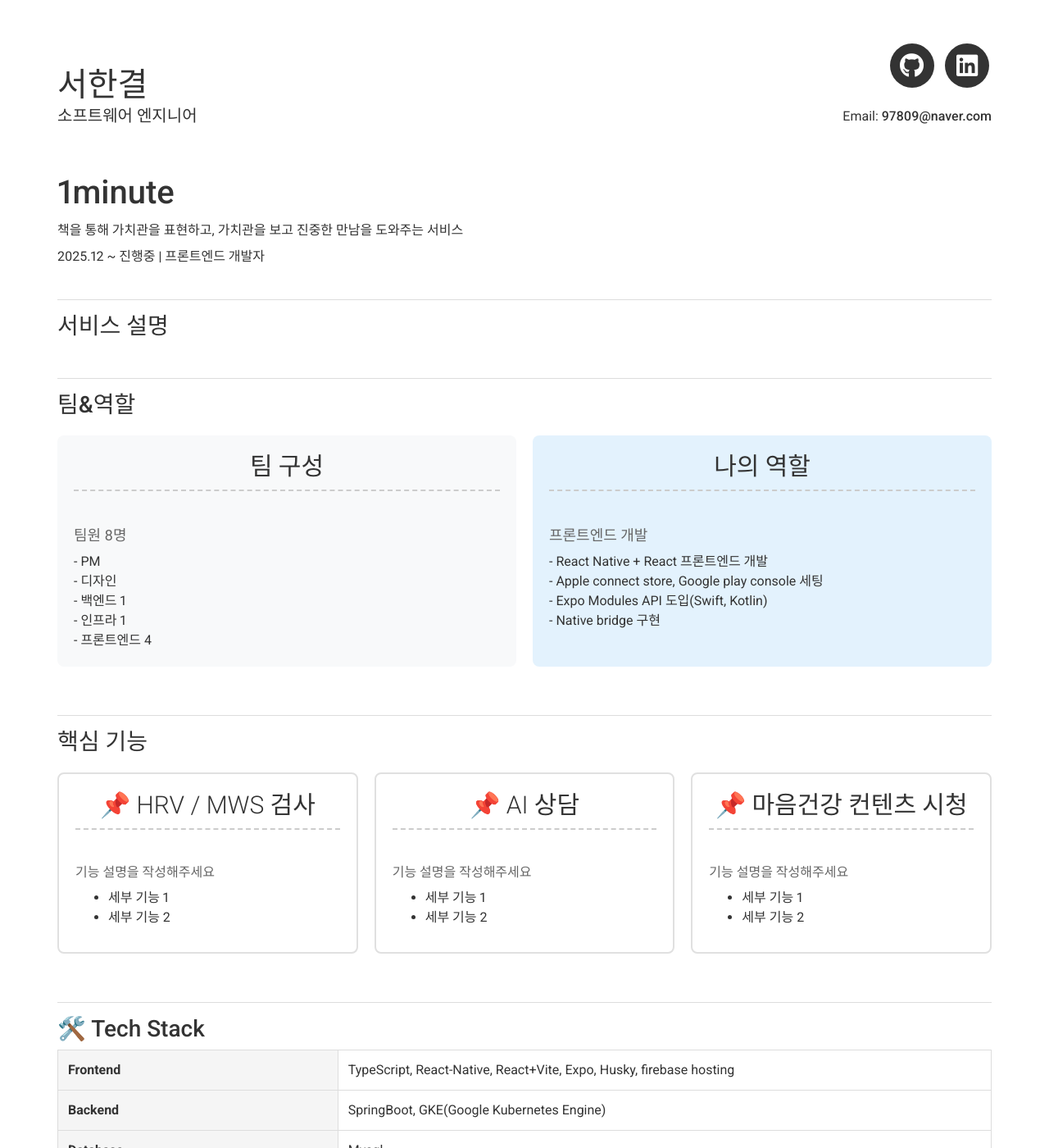
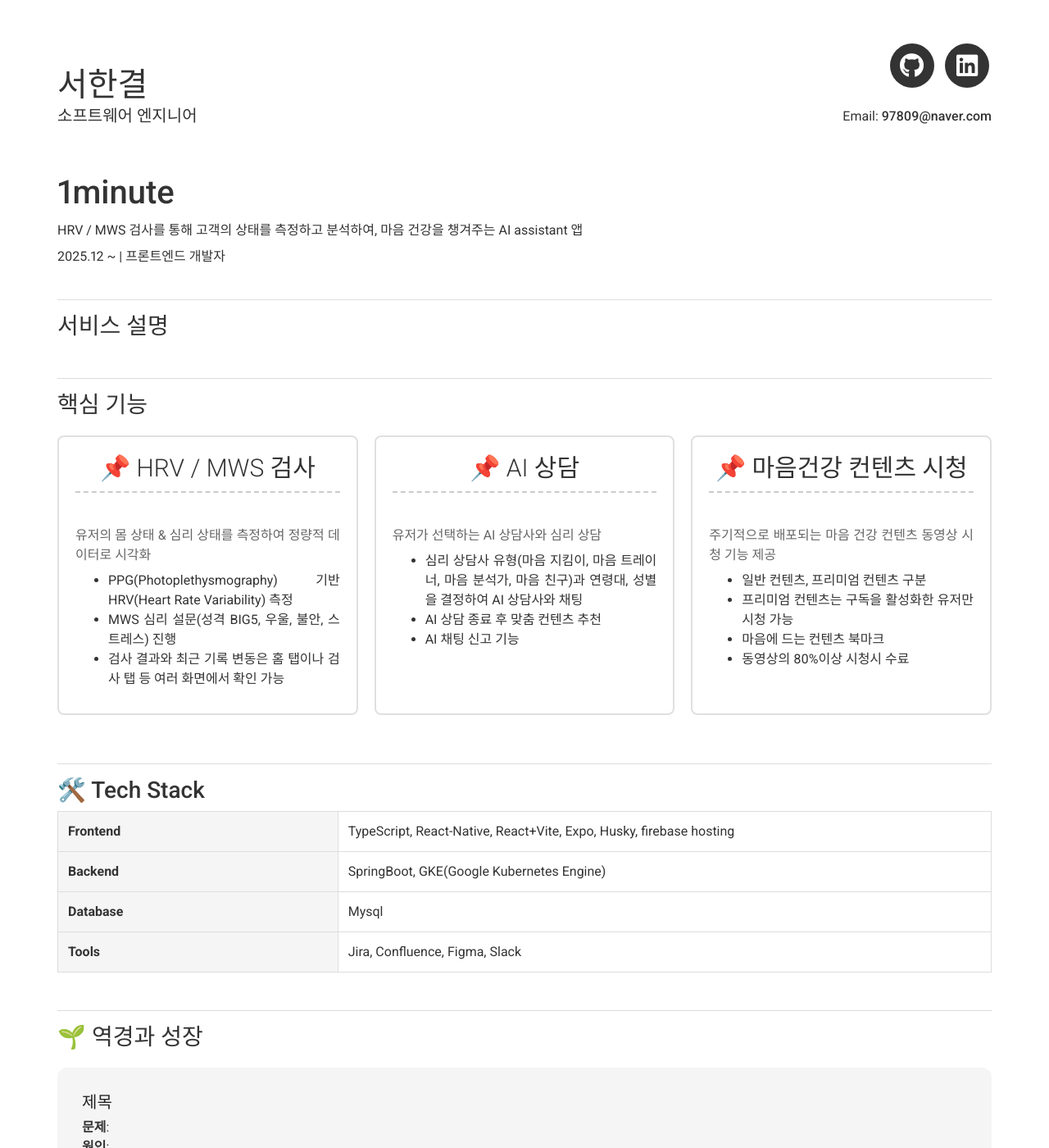
Before and after one commit to Hangyeol-SSeo/Hangyeol-SSeo.github.io, a Jekyll site: the page built from 1minute.md, in a window 1280 px wide and 1400 px high. Shown: the whole window at 82% size. Built offline with Jekyll 4.4.1, drawn with Linux system fonts in a browser that asks for light colours; nearby versions of some CDN libraries; some of the changed text lies outside the part shown.

Commit message:
1minute 상세페이지 역경과 성장 외 모두 작성

```diff
--- a/1minute.md
+++ b/1minute.md
@@ -6,8 +6,8 @@ permalink: /experience/1minute/
 
 <div style="margin-top: 20px; margin-bottom: 40px;">
   <h1 style="margin-bottom: 10px;">1minute</h1>
-  <p style="font-size: 1.6rem; color: #333; margin-bottom: 8px;">책을 통해 가치관을 표현하고, 가치관을 보고 진중한 만남을 도와주는 서비스</p>
-  <p style="font-size: 1.6rem; color: #333; margin-bottom: 20px;">2025.12 ~ 진행중 | 프론트엔드 개발자</p>
+  <p style="font-size: 1.6rem; color: #333; margin-bottom: 8px;">HRV / MWS 검사를 통해 고객의 상태를 측정하고 분석하여, 마음 건강을 챙겨주는 AI assistant 앱</p>
+  <p style="font-size: 1.6rem; color: #333; margin-bottom: 20px;">2025.12 ~   | 프론트엔드 개발자</p>
 </div>
 
 ---
@@ -20,59 +20,37 @@ permalink: /experience/1minute/
 
 ---
 
-<h1 style="font-size: 2.8rem; margin-bottom:8px">팀&역할</h1>
-
-<div style="display: flex; gap: 20px; margin: 20px 0;">
-  <div style="flex: 1; background: #f8f9fa; padding: 20px; border-radius: 8px; font-size: medium">
-    <h3 style="margin-top: 0;">팀 구성</h3>
-    <p style="color: #666; font-size: large">팀원 8명</p>
-    - PM <br/>
-    - 디자인 <br/>
-    - 백엔드 1 <br/>
-    - 인프라 1 <br/>
-    - 프론트엔드 4 <br/>
-  </div>
-  <div style="flex: 1; background: #e3f2fd; padding: 20px; border-radius: 8px; font-size: medium">
-    <h3 style="margin-top: 0;">나의 역할</h3>
-    <p style="color: #666; font-size: large">프론트엔드 개발</p>
-    - React Native + React 프론트엔드 개발 <br/>
-    - Apple connect store, Google play console 세팅 <br/>
-    - Expo Modules API 도입(Swift, Kotlin) <br/>
-    - Native bridge 구현 <br/>
-  </div>
-</div>
-
-<br/>
-
----
-
 <h1 style="font-size: 2.8rem; margin-bottom:8px">핵심 기능</h1>
 
 <div style="display: grid; grid-template-columns: repeat(auto-fit, minmax(250px, 1fr)); gap: 20px; margin: 20px 0;">
   <div style="background: #fff; border: 2px solid #e0e0e0; padding: 20px; border-radius: 8px;">
     <h3 style="margin-top: 0;">📌 HRV / MWS 검사</h3>
-    <p style="color: #666;">기능 설명을 작성해주세요</p>
+    <p style="color: #666;">유저의 몸 상태 & 심리 상태를 측정하여 정량적 데이터로 시각화</p>
     <ul>
-      <li>세부 기능 1</li>
-      <li>세부 기능 2</li>
+      <li>PPG(Photoplethysmography) 기반 HRV(Heart Rate Variability) 측정</li>
+      <li>MWS 심리 설문(성격 BIG5, 우울, 불안, 스트레스) 진행</li>
+      <li>검사 결과와 최근 기록 변동은 홈 탭이나 검사 탭 등 여러 화면에서 확인 가능</li>
     </ul>
   </div>
 
   <div style="background: #fff; border: 2px solid #e0e0e0; padding: 20px; border-radius: 8px;">
     <h3 style="margin-top: 0;">📌 AI 상담</h3>
-    <p style="color: #666;">기능 설명을 작성해주세요</p>
+    <p style="color: #666;">유저가 선택하는 AI 상담사와 심리 상담</p>
     <ul>
-      <li>세부 기능 1</li>
-      <li>세부 기능 2</li>
+      <li>심리 상담사 유형(마음 지킴이, 마음 트레이너, 마음 분석가, 마음 친구)과 연령대, 성별을 결정하여 AI 상담사와 채팅</li>
+      <li>AI 상담 종료 후 맞춤 컨텐츠 추천</li>
+      <li>AI 채팅 신고 기능</li>
     </ul>
   </div>
 
   <div style="background: #fff; border: 2px solid #e0e0e0; padding: 20px; border-radius: 8px;">
     <h3 style="margin-top: 0;">📌 마음건강 컨텐츠 시청</h3>
-    <p style="color: #666;">기능 설명을 작성해주세요</p>
+    <p style="color: #666;">주기적으로 배포되는 마음 건강 컨텐츠 동영상 시청 기능 제공</p>
     <ul>
-      <li>세부 기능 1</li>
-      <li>세부 기능 2</li>
+      <li>일반 컨텐츠, 프리미엄 컨텐츠 구분</li>
+      <li>프리미엄 컨텐츠는 구독을 활성화한 유저만 시청 가능</li>
+      <li>마음에 드는 컨텐츠 북마크</li>
+      <li>동영상의 80%이상 시청시 수료</li>
     </ul>
   </div>
 </div>
@@ -131,6 +109,32 @@ webview
 
 ---
 
+<h1 style="font-size: 2.8rem; margin-bottom:8px">팀&역할</h1>
+
+<div style="display: flex; gap: 20px; margin: 20px 0;">
+  <div style="flex: 1; background: #f8f9fa; padding: 20px; border-radius: 8px; font-size: medium">
+    <h3 style="margin-top: 0;">팀 구성</h3>
+    <p style="color: #666; font-size: large">팀원 8명</p>
+    - PM <br/>
+    - 디자인 <br/>
+    - 백엔드 1 <br/>
+    - 인프라 1 <br/>
+    - 프론트엔드 4 <br/>
+  </div>
+  <div style="flex: 1; background: #e3f2fd; padding: 20px; border-radius: 8px; font-size: medium">
+    <h3 style="margin-top: 0;">나의 역할</h3>
+    <p style="color: #666; font-size: large">프론트엔드 개발</p>
+    - React Native + React 프론트엔드 개발 <br/>
+    - Apple connect store, Google play console 세팅 <br/>
+    - Expo Modules API 도입(Swift, Kotlin) <br/>
+    - Native bridge 구현 <br/>
+  </div>
+</div>
+
+<br/>
+
+---
+
 <div style="text-align: center; margin-top: 60px;">
   <a href="/" style="display: inline-block; font-size: medium; padding: 12px 30px; background: #333; color: white; text-decoration: none; border-radius: 6px; transition: all 0.3s;">이력서 홈으로 돌아가기</a>
 </div>
```
